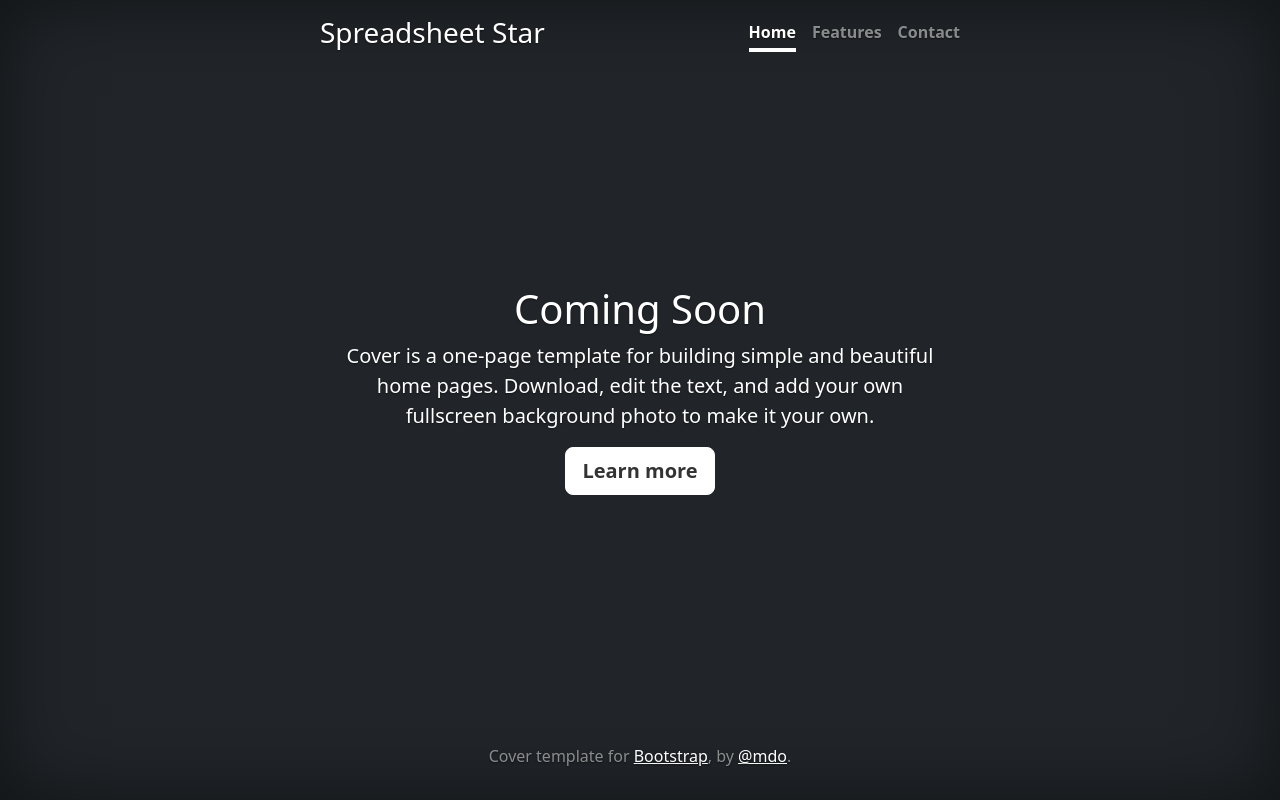
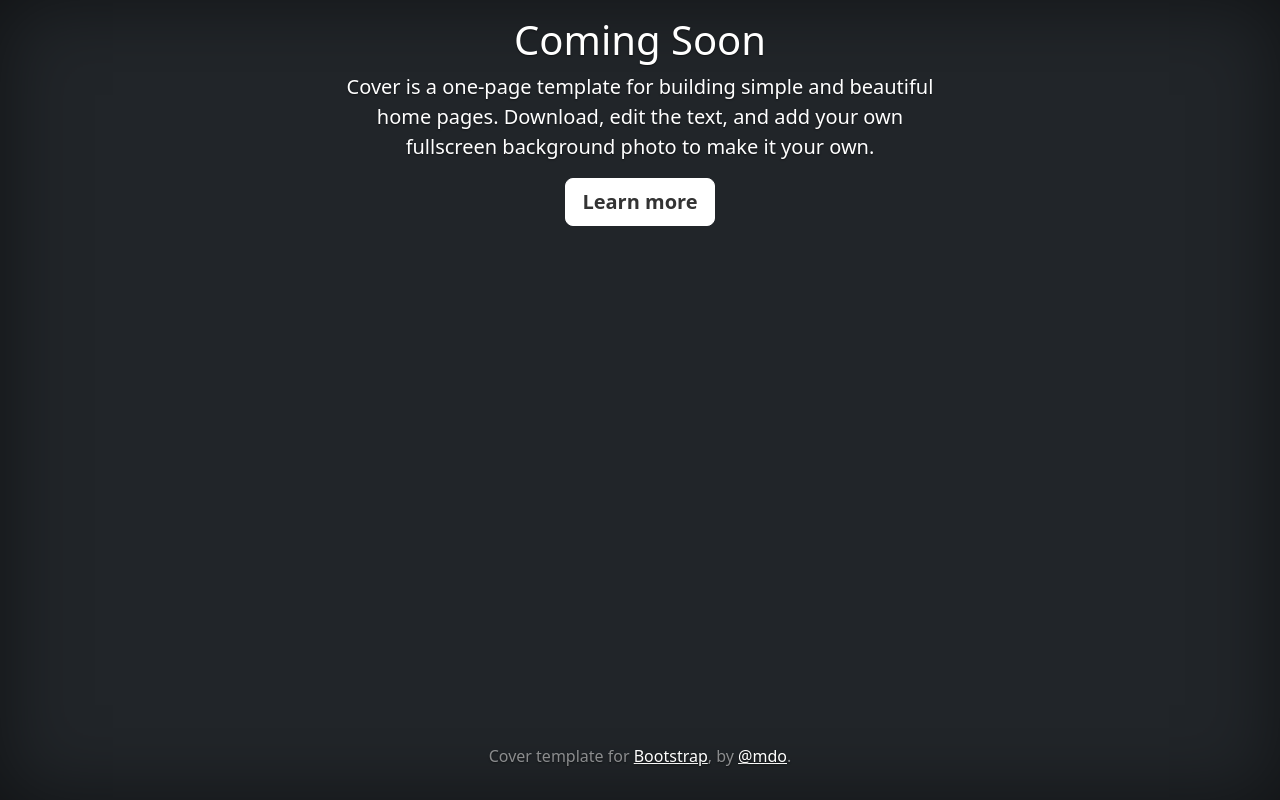
Before and after one commit to pspiteri/spreadsheetstar, a plain HTML site: page index.html in a window 1280 px wide. Drawn offline with nearby package versions, Linux system fonts and the light colour scheme.

Commit message:
Update index.html

```diff
--- a/index.html
+++ b/index.html
@@ -71,7 +71,7 @@
   <body class="d-flex h-100 text-center text-bg-dark">
 
 <div class="cover-container d-flex w-100 h-100 p-3 mx-auto flex-column">
-  <header class="mb-auto">
+  <!-- header class="mb-auto">
     <div>
       <h3 class="float-md-start mb-0">Spreadsheet Star</h3>
       <nav class="nav nav-masthead justify-content-center float-md-end">
@@ -80,7 +80,7 @@
         <a class="nav-link fw-bold py-1 px-0" href="#">Contact</a>
       </nav>
     </div>
-  </header>
+  </header -->
 
   <main class="px-3">
     <h1>Coming Soon</h1>
```
